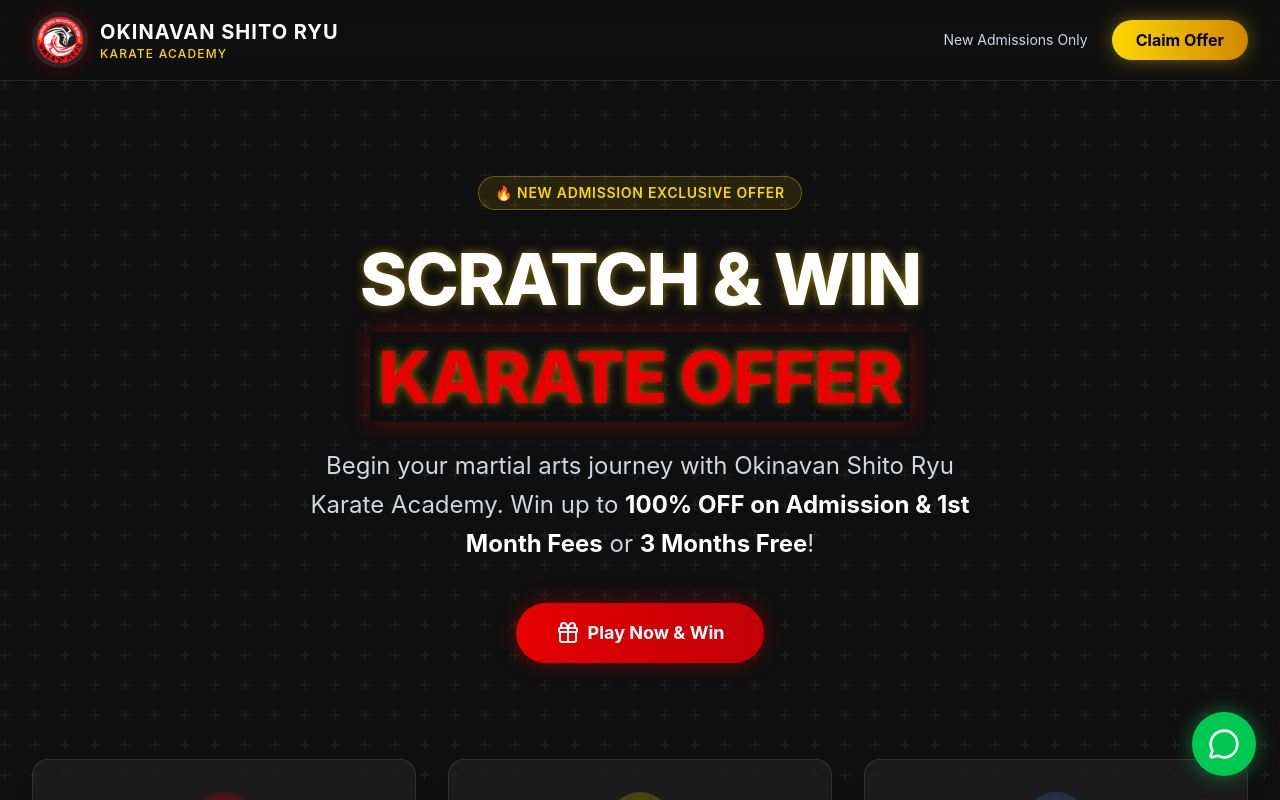
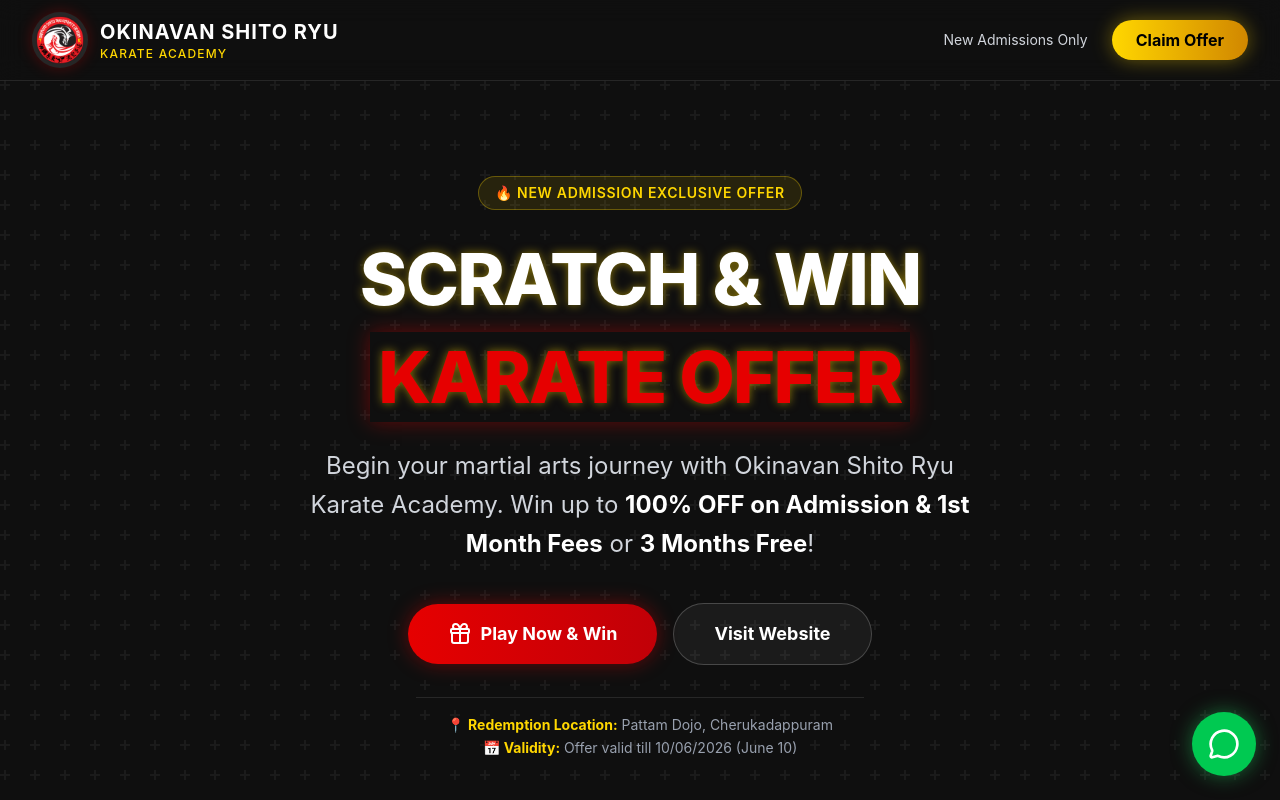
Before and after one commit to fabinzzx/scratchcard, a React (Vite) app: page / in a window 1280 px wide. Shown: the top 800 px of the page. Built offline with nearby package versions, Linux system fonts and the light colour scheme; no server answers.

Commit message:
Add redemption terms (Pattam Dojo, Cherukadappuram, valid till 10/06/2026) and a clickable link to their main karate website

```diff
--- a/src/pages/Home.jsx
+++ b/src/pages/Home.jsx
@@ -43,15 +43,30 @@
             initial={{ opacity: 0, y: 20 }}
             animate={{ opacity: 1, y: 0 }}
             transition={{ duration: 0.8, delay: 0.6 }}
-            className="flex flex-col sm:flex-row gap-4 justify-center items-center"
+            className="flex flex-col gap-6 items-center"
           >
+            <div className="flex flex-col sm:flex-row gap-4 justify-center items-center w-full max-w-lg">
               <Link
                 to="/login"
-              className="px-10 py-4 bg-gradient-to-r from-karate-red to-red-700 text-white font-bold text-lg rounded-full shadow-[0_0_20px_rgba(230,0,0,0.4)] hover:scale-105 hover:shadow-[0_0_30px_rgba(230,0,0,0.6)] transition-all duration-300 flex items-center gap-2"
+                className="w-full sm:w-auto px-10 py-4 bg-gradient-to-r from-karate-red to-red-700 text-white font-bold text-lg rounded-full shadow-[0_0_20px_rgba(230,0,0,0.4)] hover:scale-105 hover:shadow-[0_0_30px_rgba(230,0,0,0.6)] transition-all duration-300 flex items-center justify-center gap-2"
               >
                 <Gift size={24} />
                 Play Now & Win
               </Link>
+              <a
+                href="https://www.okinavanshitoryukarate.in"
+                target="_blank"
+                rel="noopener noreferrer"
+                className="w-full sm:w-auto px-10 py-4 bg-white/5 border border-white/20 hover:border-white/40 text-white font-bold text-lg rounded-full hover:bg-white/10 transition-all duration-300 flex items-center justify-center gap-2"
+              >
+                Visit Website
+              </a>
+            </div>
+
+            <p className="text-xs sm:text-sm text-gray-400 mt-2 max-w-md mx-auto leading-relaxed border-t border-white/10 pt-4 w-full">
+              📍 <strong className="text-karate-gold">Redemption Location:</strong> Pattam Dojo, Cherukadappuram <br />
+              📅 <strong className="text-karate-gold">Validity:</strong> Offer valid till 10/06/2026 (June 10)
+            </p>
           </motion.div>
         </div>
 
```
Lines whose indentation alone changed are shown as unchanged.
